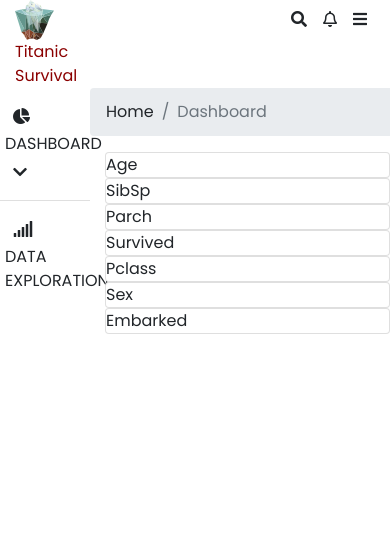
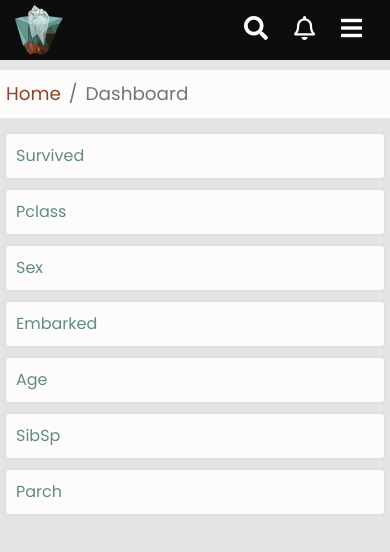
Before and after one commit to prestonlindhardt/EDPS7950PrestonLindhardt, a plain HTML site: page index.html in a window 390 px wide. Drawn offline with nearby package versions, Linux system fonts and the light colour scheme.

Commit message:
Add files via upload

```diff
--- a/css/style.css
+++ b/css/style.css
@@ -4,4 +4,143 @@
     font-family: 'Poppins', sans-serif;
 }
 
-.titantic{color: darkred;}
+
+/*
+Color Palette:
+Light Teal: #8ABFB5
+Dark Teal: #5E8C7F
+Light Brown: #A66F3F
+Dark Brown: #8C442A
+Dark: #0D0D0D
+Dark Green: #22221A
+
+Shades of Dark:
+Lighter
+#999999
+#595959
+#333333
+#0D0D0D
+Darker
+*/
+
+/* Logo */
+#cont_logo{
+    background-color: #0D0D0D;
+        color: white;
+}
+
+#cont_logo img{
+    margin-top: 5px;
+    margin-bottom: 5px;
+}
+
+#cont_logo span:nth-child(2){
+    font-size: 1.5rem;
+    vertical-align: middle;
+    margin-left: 4px;
+}
+#cont_logo span:last-child{
+    font-size: 1.5rem;
+    color: #8ABFB5;
+    vertical-align: middle;
+}
+
+/* Navbar */
+#cont_nav{
+    background-color: #0d0d0d;
+    color: white;
+}
+#cont_nav > div{
+    height: 100%;
+
+}
+#cont_nav i{
+    font-size: 1.5rem;
+    margin-left: 5px;
+    margin-right: 5px;
+}
+
+/* Sidebar */
+#cont_sidebar{
+    background-color: #FEFCFB;
+    height: calc(100vh -60px);
+}
+#cont_sidebar ul li{
+    padding: 20px;
+}
+#cont_sidebar ul li > *{
+    vertical-align: middle;
+    color: #8C442A;
+    font-size: 1.15rem;
+}
+#cont_sidebar ul li > i{
+    float: right;
+}
+
+/* Dashboard */
+#cont_dashboard{
+    background-color: #E6E4E3;
+
+}
+#cont_dashboard ol.breadcrumb{
+    background-color: #FEFCFB;
+    padding: 20px;
+    color: #8C442A;
+    height: 75.4px;
+    border-left: 1px solid rgba(0,0,0,.125);
+    border-radius: 0px; /* This is removed from the week 4 example */
+    font-size: 1.15rem;
+
+}
+/* IDK where #cont_activity2 is located within the HTML*/
+#cont_dashboard
+#cont_data_exploration .card, #cont_dashboard #cont_activity2 .card{
+    padding: 10px;
+    margin: 5px;
+    background-color: #FEFCFB;
+    color: #5E8c7f;
+}
+
+/* This section targets mobile devices and allows one graph to be shown at a time*/
+@media only screen and (max-width: 960px) {
+    #cont_sidebar{
+        position: absolute;
+        top: 0px;
+        left: 0px;
+        z-index: 99;
+        height: 100vh;
+        width: 0px;
+        max-width: 0px;
+        opacity: 0;
+        transition: 0.5s;
+        white-space: nowrap;
+        overflow: hidden;
+    }
+    #cont_sidebar.active{
+        widows: 250px;
+        max-width: 250px;
+        opacity: 1;
+    }
+    #cont_dashboard{
+        flex: 0 0 100%;
+        max-width: 100%;
+        height: calc(100vh - 60px);
+        overflow-y: scroll;
+    }
+    #cont_logo span{
+        display: none;
+    }
+    nav ol.breadcrumb{ /* I do not like how this looks. I added 10px to the margin. Not sure how this will impact down the line. */
+        margin: 10px;
+        padding: 10px !important;
+        height: auto !important;
+
+    }
+    #btn_settings{
+        cursor: pointer;
+    }
+    #cont_data_exploration div.card, #cont_activity2
+    div.card{
+        margin: 10px; !important;
+    }
+}
--- a/index.html
+++ b/index.html
@@ -32,9 +32,9 @@
     <!-- Nav Area -->
     <div class="row">
       <div id="cont_logo" class="col-3"><!-- column to hold logo-->
-        <img src="assets/logo.svg" height="40px" width="auto">
-        <span class="titantic">Titanic</span>
-        <span class="titantic" class="d-none d-xl-inline">Survival</span>
+        <img src="assets/logo.svg" height="50px" width="auto">
+        <span>Titanic</span>
+        <span class="d-none d-xl-inline">Survival</span>
       </div>
 
         <div id="cont_nav" class="col-9"><!-- icons for nav bar -->
@@ -42,14 +42,14 @@
 
           <div class="p-2"><i class="fas fa-search"></i></div>
           <div class="p-2"><i class="far fa-bell"></i></div>
-          <div class="p-2"><i class="fas fa-bars"></i></div>
+          <div id="btn_settings" class="p-2"><i class="fas fa-bars"></i></div>
 
           </div>
       </div>
     </div>
     </div>
     <div class="row"> <!-- CONTENT AREA -->
-        <div class="col-3 p-0"> <!-- SIDEBAR COMPONENTS -->
+        <div id="cont_sidebar" class="col-3 p-0 active"> <!-- SIDEBAR COMPONENTS -->
           <ul class="list-group list-group-flush">
             <li class="list-group-item">
               <span>
@@ -63,7 +63,6 @@
               </span>
             </li>
           </ul>
-
         </div>
 
         <div id="cont_dashboard" class="col-9 p-0"> <!-- DASHBOARD COMPONENTS -->
@@ -82,7 +81,24 @@
           </div>
 
 
-          <div id="cont_data_exploration ACTIVITY #2" class="container"> <!-- Activity #2 Start-->
+          <!-- CARDS DESCRIPTIVE STATS -->
+          <div id="cont_data_exploration" class="container-fluid">
+            <div class="row">
+              <div class="col-md-6 col-xl-3"><div id="chart0"></div> <!-- CONTENT FOR SURVIVED -->
+                <div class="card">Survived</div>
+              </div>
+              <div class="col-md-6 col-xl-3"> <!-- COUNT FOR PCLASS -->
+                <div class="card">Pclass</div>
+              </div>
+              <div class="col-md-6 col-xl-3"> <!-- CONTENT FOR SEX -->
+                <div class="card">Sex</div>
+              </div>
+              <div class="col-md-6 col-xl-3"> <!-- CONTENT FOR EMBARKED -->
+                <div class="card">Embarked</div>
+              </div>
+
+
+              <div id="cont_data_exploration activity2" class="container"> <!-- Activity #2 Start-->
             <div class="row justify-content-center"> <!-- do not use class="d-flex flex-row justify-content-between align-items-center" -->
               <div class="col-md-4"> <!-- CONTENT FOR AGE -->
                 <div class="card"> Age</div>
@@ -98,35 +114,9 @@
 
 
 
-          <!-- CARDS DESCRIPTIVE STATS -->
-          <div id="cont_data_exploration" class="container-fluid">
-            <div class="row">
-              <div class="col-md-6 col-xl-3"> <!-- CONTENT FOR SURVIVED -->
-                <div class="card"> Survived</div>
-              </div>
-              <div class="col-md-6 col-xl-3"> <!-- COUNT FOR PCLASS -->
-                <div class="card">Pclass</div>
-              </div>
-              <div class="col-md-6 col-xl-3"> <!-- CONTENT FOR SEX -->
-                <div class="card">Sex</div>
-              </div>
-              <div class="col-md-6 col-xl-3"> <!-- CONTENT FOR EMBARKED -->
-                <div class="card">Embarked</div>
-              </div>
-
-
-
-
             </div>
           </div>
         </div>
-
-    <!-- ACTIVITY #2 -->
-
-
-
-
-
   </div>
 
 
--- a/js/main.js
+++ b/js/main.js
@@ -1 +1,17 @@
 // javascript
+// Variables
+var cont_sidebar = document.getElementById("cont_sidebar");
+var btn_settings = document.getElementById("cont_settings");
+console.log(cont_sidebar);
+console.log(btn_settings); //not functioning. not showing up in console
+
+//event listeners
+btn_settings.addEventListener("click", function(){
+    console.log("User clicked on btn_settings");
+    cont_sidebar.classList.toggle("active");
+});
+
+cont_sidebar.addEventListener("dblclick", function(){
+    console.log("User double clicked on cont_sidebar");
+    cont_sidebar.classList.toggle("active");
+});
```
Also changed, not shown: js/data.js (added, +30 -0 lines), 1 other file.
